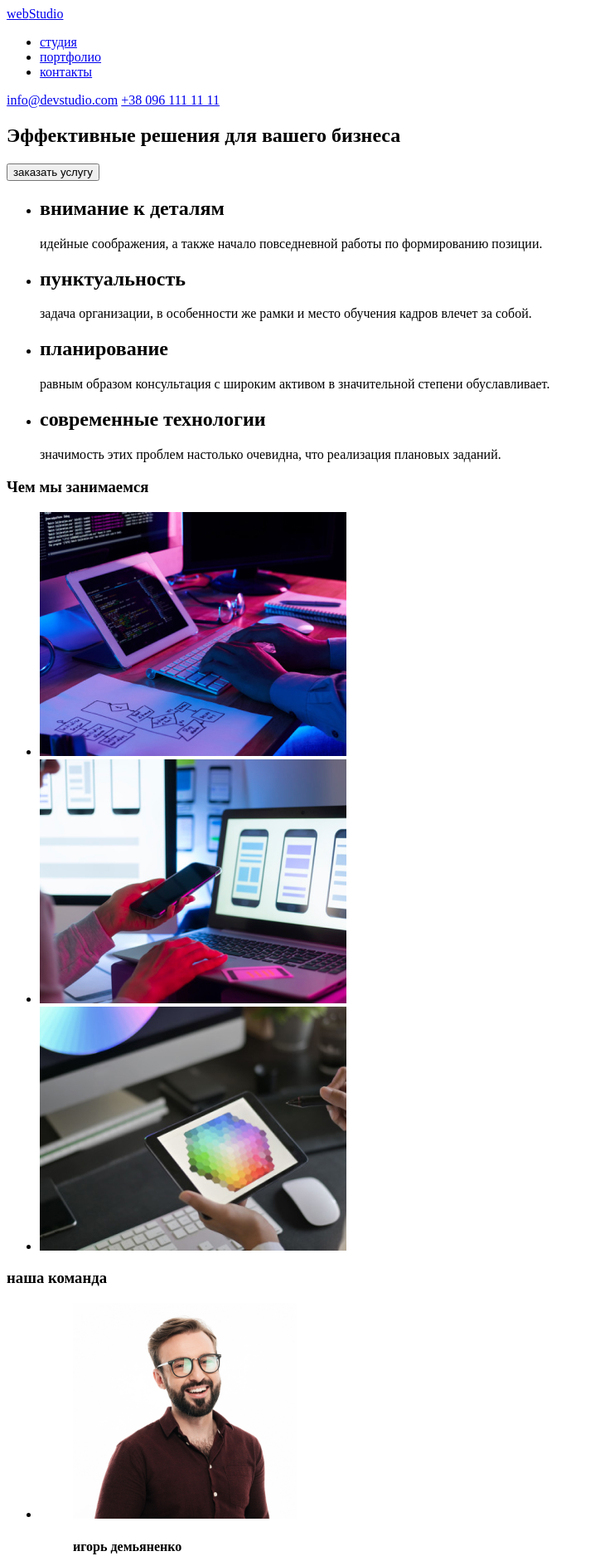
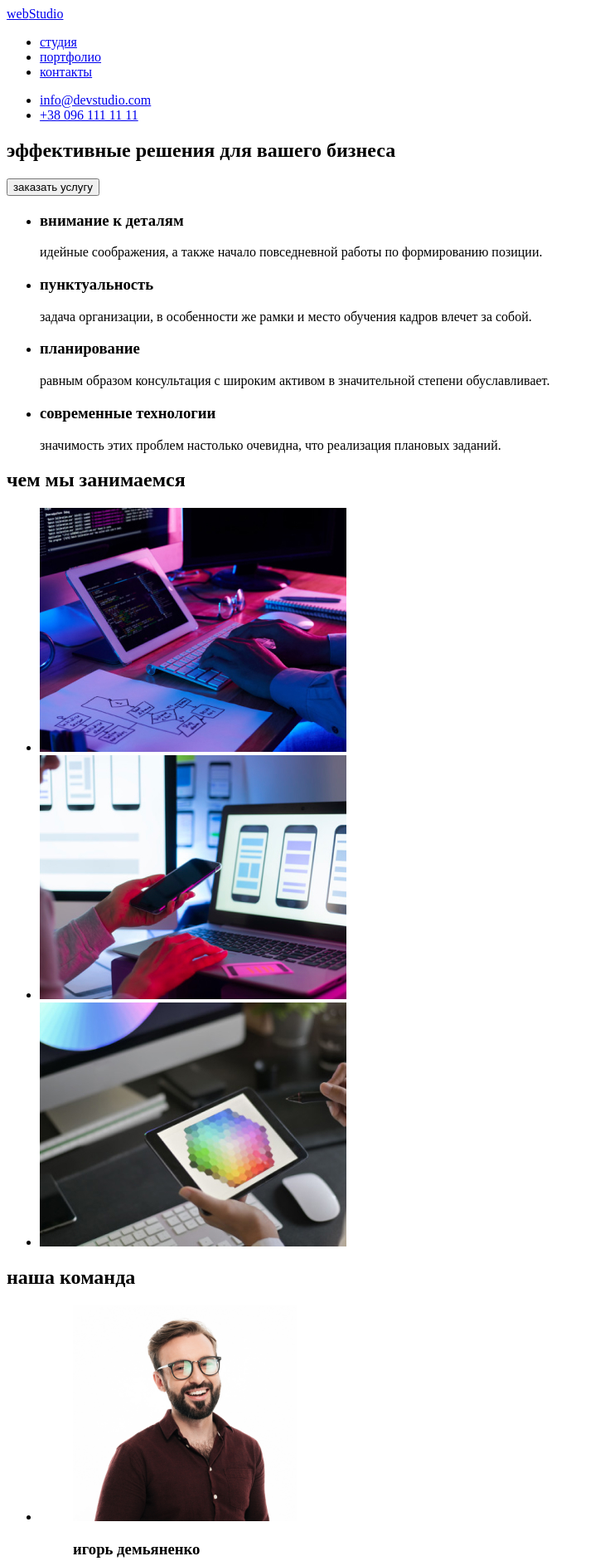
Before and after one commit to Deemon13/goit-markup-hw-01, a plain HTML site: page index.html in a window 1280 px wide. Shown: the top 1881 px of the page at 83% size, without its empty margins (0-718 px from the left). Drawn offline with Linux system fonts and the light colour scheme.

Commit message:
fixed index.html

```diff
--- a/index.html
+++ b/index.html
@@ -21,43 +21,51 @@
             <a href="#" lang="ru">контакты</a>
           </li>
         </ul>
-        <a href="mailto:info@devstudio.com">info@devstudio.com</a>
-        <a href="tel:+380961111111">+38 096 111 11 11</a>
       </nav>
+      <ul>
+        <li>
+          <a href="mailto:info@devstudio.com">info@devstudio.com</a>
+        </li>
+        <li>
+          <a href="tel:+380961111111">+38 096 111 11 11</a>
+        </li>
+      </ul>
     </header>
     <main>
       <section>
-        <h1 lang="ru">Эффективные решения для вашего бизнеса</h1>
+        <h1 lang="ru">эффективные решения для вашего бизнеса</h1>
         <button type="button" lang="ru">заказать услугу</button>
       </section>
       <section>
         <ul>
           <li>
-            <h2 lang="ru">внимание к деталям</h2>
+            <h3 lang="ru">внимание к деталям</h3>
             <p lang="ru">
               идейные соображения, а также начало повседневной работы по формированию позиции.
             </p>
           </li>
           <li>
-            <h2 lang="ru">пунктуальность</h2>
+            <h3 lang="ru">пунктуальность</h3>
             <p lang="ru">
               задача организации, в особенности же рамки и место обучения кадров влечет за собой.
             </p>
           </li>
           <li>
-            <h2 lang="ru">планирование</h2>
+            <h3 lang="ru">планирование</h3>
             <p lang="ru">
               равным образом консультация с широким активом в значительной степени обуславливает.
             </p>
           </li>
           <li>
-            <h2 lang="ru">современные технологии</h2>
+            <h3 lang="ru">современные технологии</h3>
             <p lang="ru">
               значимость этих проблем настолько очевидна, что реализация плановых заданий.
             </p>
           </li>
         </ul>
-        <h3 lang="ru">Чем мы занимаемся</h3>
+      </section>
+      <section>
+        <h2 lang="ru">чем мы занимаемся</h2>
         <ul>
           <li>
             <img src="./images/works/001whatwedo.jpg" alt="desktop" width="370" height="294" />
@@ -71,7 +79,7 @@
         </ul>
       </section>
       <section>
-        <h3 lang="ru">наша команда</h3>
+        <h2 lang="ru">наша команда</h2>
         <ul>
           <li>
             <figure>
@@ -82,7 +90,7 @@
                 height="260"
               />
               <figcaption>
-                <h4 lang="ru">игорь демьяненко</h4>
+                <h3 lang="ru">игорь демьяненко</h3>
                 <p>product designer</p>
               </figcaption>
             </figure>
@@ -91,7 +99,7 @@
             <figure>
               <img src="./images/team/002team.jpg" alt="ольга репина" width="270" height="260" />
               <figcaption>
-                <h4 lang="ru">ольга репина</h4>
+                <h3 lang="ru">ольга репина</h3>
                 <p>frontend developer</p>
               </figcaption>
             </figure>
@@ -100,7 +108,7 @@
             <figure>
               <img src="./images/team/003team.jpg" alt="николай тарасов" width="270" height="260" />
               <figcaption>
-                <h4 lang="ru">николай тарасов</h4>
+                <h3 lang="ru">николай тарасов</h3>
                 <p>marketing</p>
               </figcaption>
             </figure>
@@ -109,7 +117,7 @@
             <figure>
               <img src="./images/team/004team.jpg" alt="михаил ермаков" width="270" height="260" />
               <figcaption>
-                <h4 lang="ru">михаил ермаков</h4>
+                <h3 lang="ru">михаил ермаков</h3>
                 <p>UI designer</p>
               </figcaption>
             </figure>
@@ -118,13 +126,9 @@
       </section>
     </main>
     <footer>
+      <a href="#"><span>web</span>Studio</a>
+      <address lang="ru">г. Киев, пр-т Леси Украинки, 26</address>
       <ul>
-        <li>
-          <a href="#"><span>web</span>Studio</a>
-        </li>
-        <li>
-          <address lang="ru">г. Киев, пр-т Леси Украинки, 26</address>
-        </li>
         <li>
           <a href="mailto:info@devstudio.com">info@devstudio.com</a>
         </li>
```
